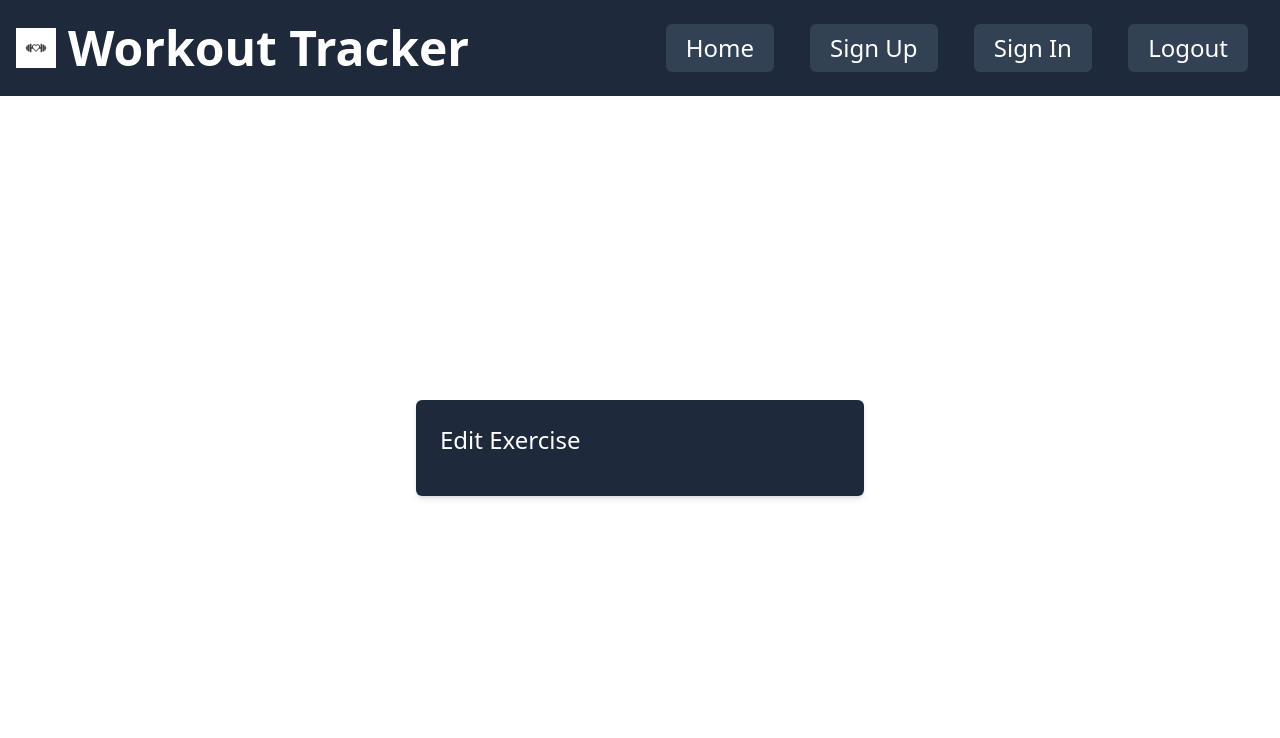
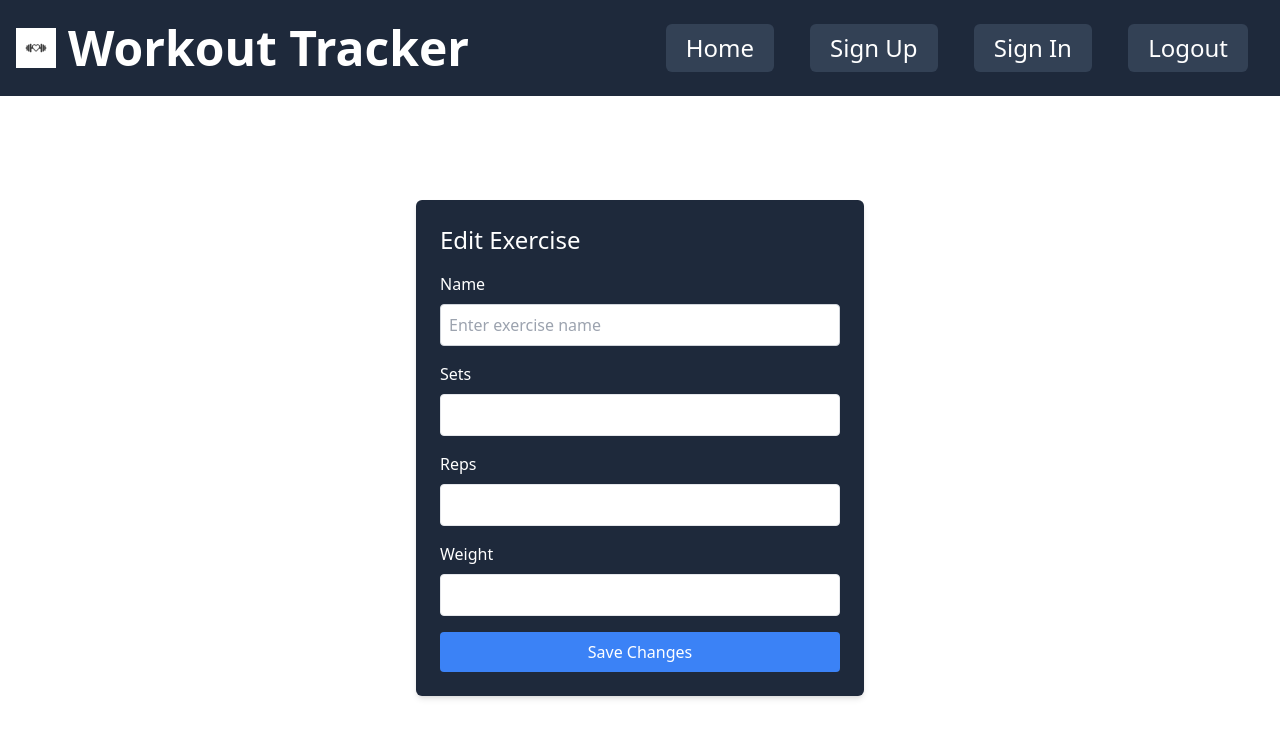
Before and after one commit to NathanStanislavsky/WorkoutTracker, a SvelteKit app: page /details/editExercise/1 in a window 1280 px wide. Shown: the top 738 px of the page. Built offline with nearby package versions, Linux system fonts and the light colour scheme.

Commit message:
green test

```diff
--- a/src/routes/details/editExercise/[id]/+page.svelte
+++ b/src/routes/details/editExercise/[id]/+page.svelte
@@ -6,5 +6,65 @@
     class="w-full max-w-md p-6 bg-slate-800 shadow-md rounded-md"
   >
     <h2 class="text-2xl mb-4 text-white">Edit Exercise</h2>
+
+    <div class="mb-4">
+      <label for="exercise-type" class="block mb-2 text-white">Name</label>
+      <input
+        type="text"
+        id="exercise-type"
+        name="exercise-type"
+        placeholder="Enter exercise name"
+        class="w-full p-2 border border-gray-300 rounded"
+      />
+    </div>
+
+    <div class="mb-4">
+      <label for="exercise-sets" class="block mb-2 text-white"
+        >Sets</label
+      >
+      <input
+        type="number"
+        id="exercise-sets"
+        name="sets"
+        min="1"
+        required
+        class="w-full px-3 py-2 border rounded"
+      />
+    </div>
+
+    <div class="mb-4">
+      <label for="exercise-reps" class="block mb-2 text-white"
+        >Reps</label
+      >
+      <input
+        type="number"
+        id="exercise-reps"
+        name="reps"
+        min="1"
+        required
+        class="w-full px-3 py-2 border rounded"
+      />
+    </div>
+
+    <div class="mb-4">
+      <label for="weight" class="block mb-2 text-white"
+        >Weight</label
+      >
+      <input
+        type="number"
+        id="weight"
+        name="weight"
+        min="1"
+        required
+        class="w-full px-3 py-2 border rounded"
+      />
+    </div>
+
+    <button
+      type="submit"
+      class="w-full bg-blue-500 py-2 rounded hover:bg-blue-600 text-white"
+    >
+      Save Changes
+    </button>
   </form>
 </div>
```
